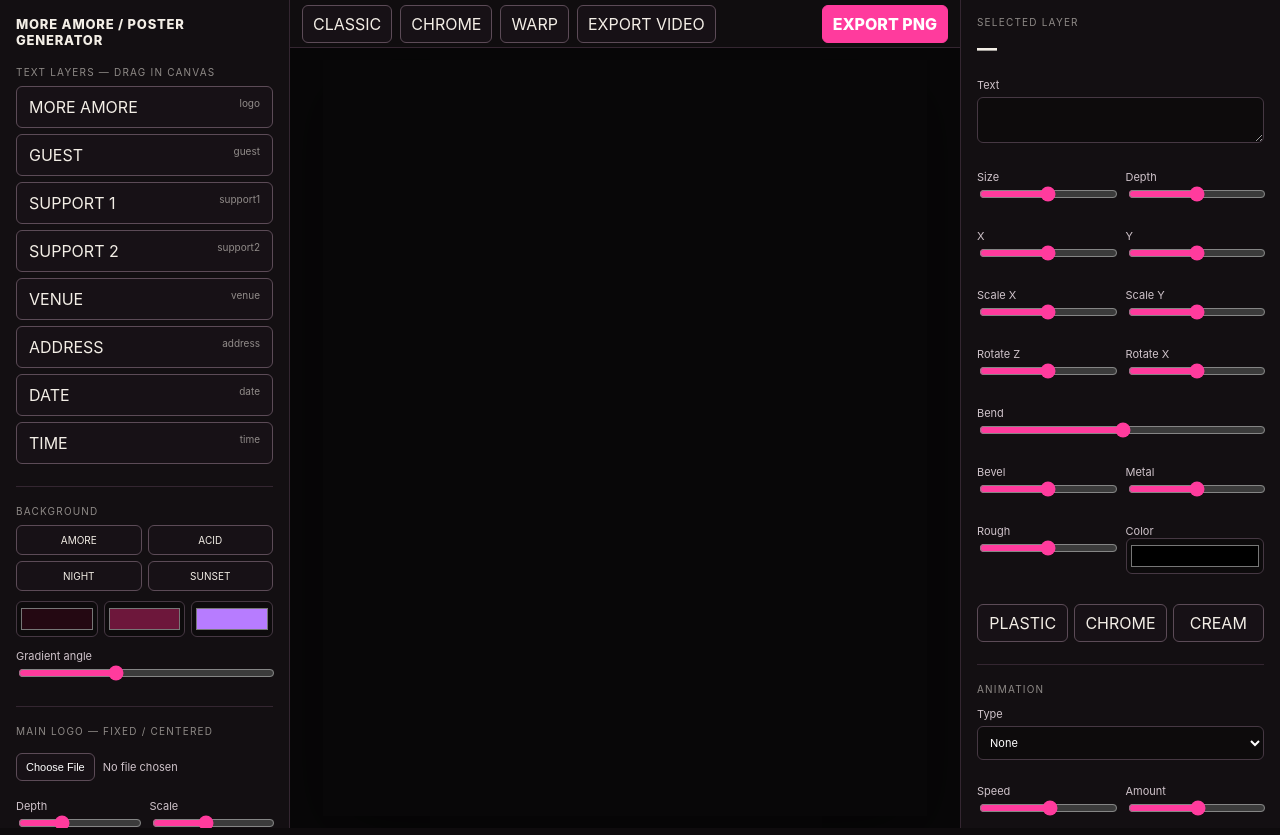
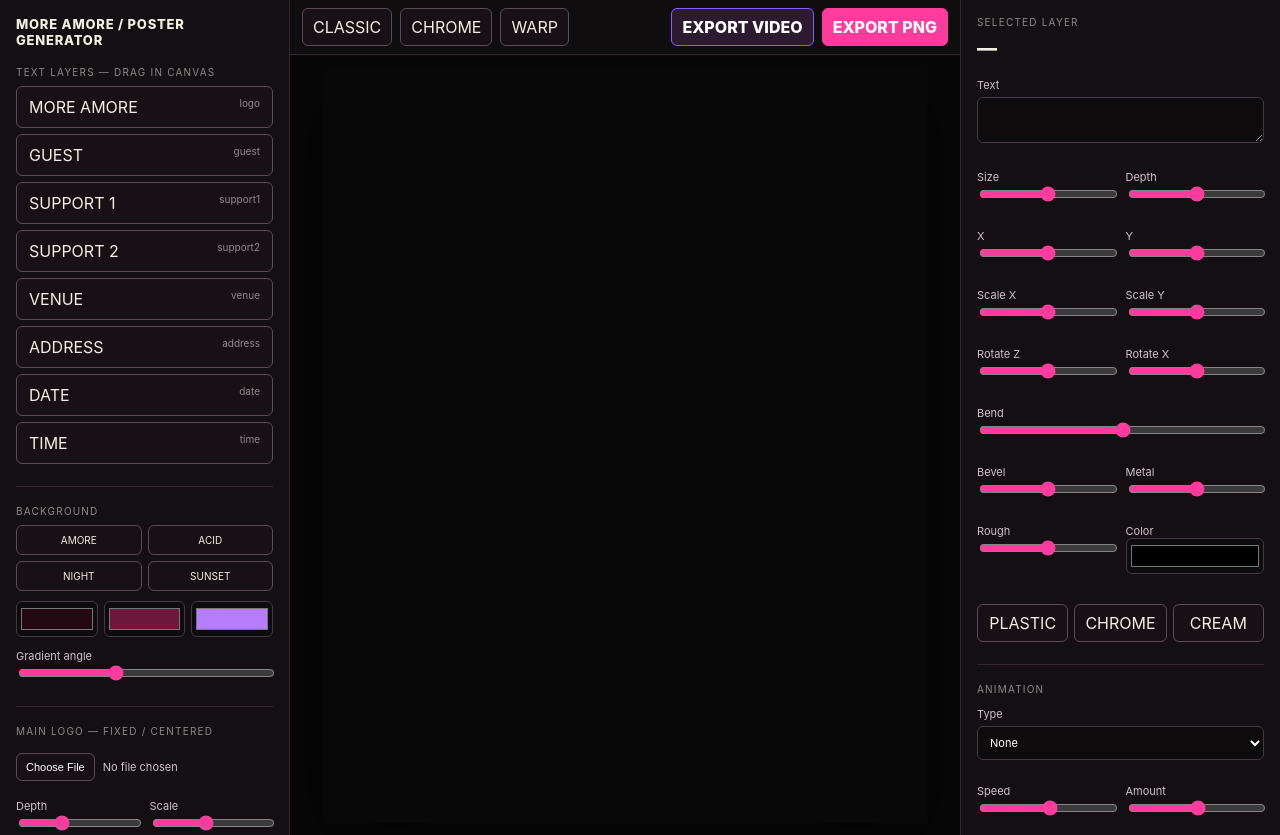
Before and after one commit to Micula1312/more-amore-poster-generator, a website built with Vite: page index.html in a window 1280 px wide. Built offline with nearby package versions, Linux system fonts and the light colour scheme.

Commit message:
Style video export and fixed logo controls

```diff
--- a/src/style.css
+++ b/src/style.css
@@ -11,6 +11,7 @@ button{
   padding:8px 10px;cursor:pointer;border-radius:6px
 }
 button:hover{background:#2a1c26}
+button:disabled{opacity:.45;cursor:wait}
 #app{height:100vh;display:grid;grid-template-columns:290px 1fr 320px}
 .panel{padding:16px;background:#130f12;overflow:auto}
 .panel-left{border-right:1px solid #342631}
@@ -25,10 +26,11 @@ button:hover{background:#2a1c26}
 .field-key{opacity:.55;font-size:10px}
 .stage-wrap{min-width:0;display:flex;flex-direction:column;background:#080708}
 .toolbar{
-  height:48px;display:flex;align-items:center;gap:8px;padding:8px 12px;
-  border-bottom:1px solid #342631;background:#100d0f
+  min-height:48px;display:flex;align-items:center;gap:8px;padding:8px 12px;
+  border-bottom:1px solid #342631;background:#100d0f;flex-wrap:wrap
 }
-.toolbar #exportPng{margin-left:auto;background:#ff3b9d;border-color:#ff3b9d;color:#fff;font-weight:800}
+.toolbar #exportVideo{margin-left:auto;background:#2c1a31;border-color:#8b5cff;color:#fff;font-weight:800}
+.toolbar #exportPng{background:#ff3b9d;border-color:#ff3b9d;color:#fff;font-weight:800}
 #stage{flex:1;display:grid;place-items:center;overflow:hidden;padding:12px}
 canvas{
   max-width:100%;max-height:100%;display:block;
@@ -54,6 +56,7 @@ textarea{resize:vertical}
 .three-colors{display:grid;grid-template-columns:repeat(3,1fr);gap:6px;margin-top:10px}
 .file-input{width:100%;font-size:11px;color:#cfc3ca;margin:8px 0 6px}
 .file-input::file-selector-button{border:1px solid #5c4b57;background:#171116;color:#fff;padding:7px 9px;margin-right:8px;border-radius:6px;cursor:pointer}
+.fixed-note{font-size:10px;line-height:1.45;color:#9e8f98;margin-top:8px;padding:8px 10px;border:1px dashed #4d3947;border-radius:6px;background:#0e0b0d}
 @media(max-width:1050px){
   #app{grid-template-columns:240px 1fr 280px}
 }
@@ -62,4 +65,5 @@ textarea{resize:vertical}
   #app{height:auto;min-height:100vh;grid-template-columns:1fr}
   .panel-left,.panel-right{border:0}
   .stage-wrap{min-height:70vh}
+  .toolbar #exportVideo{margin-left:0}
 }
```
